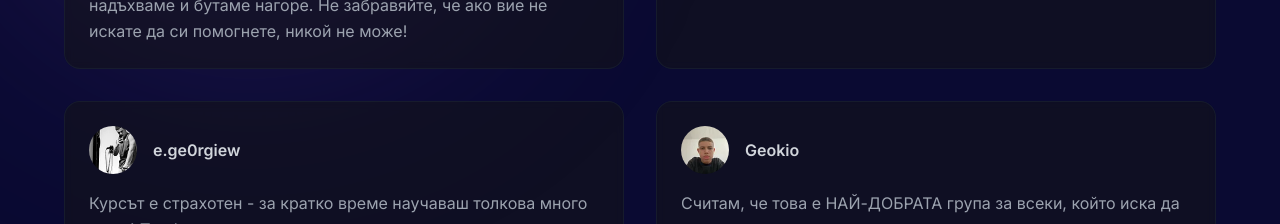
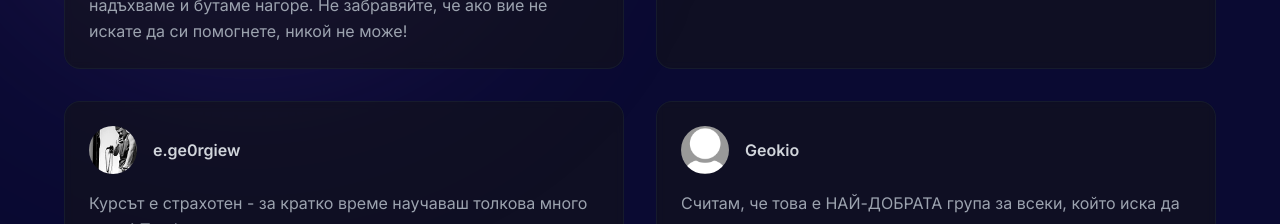
Before and after one commit to GeorgiKarchev1/cork, a Next.js app: page / in a window 1280 px wide. Shown: the part 6220-6444 px from the top of the page. Built offline with nearby package versions, Linux system fonts and the light colour scheme.

Commit message:
Change photo

```diff
--- a/src/components/Testimonials.tsx
+++ b/src/components/Testimonials.tsx
@@ -22,7 +22,7 @@ const testimonials = [
   {
     name: "Geokio",
     text: "Считам, че това е НАЙ-ДОБРАТА група за всеки, който иска да се развие като едитр, стратегист и като цяло да научи много неща, сворзани с YouTube. Community-то е уникално - всеки втре е готов да се развива, да помага на другите и да споделя ценен опит. Строго препоръчвам!!",
-    avatar: "/img/avatar4.jpg"
+    avatar: "/img/test1234.png"
   },
   {
     name: "sinnervisuals",
```
Also changed, not shown: public/img/test1234.png (added).
